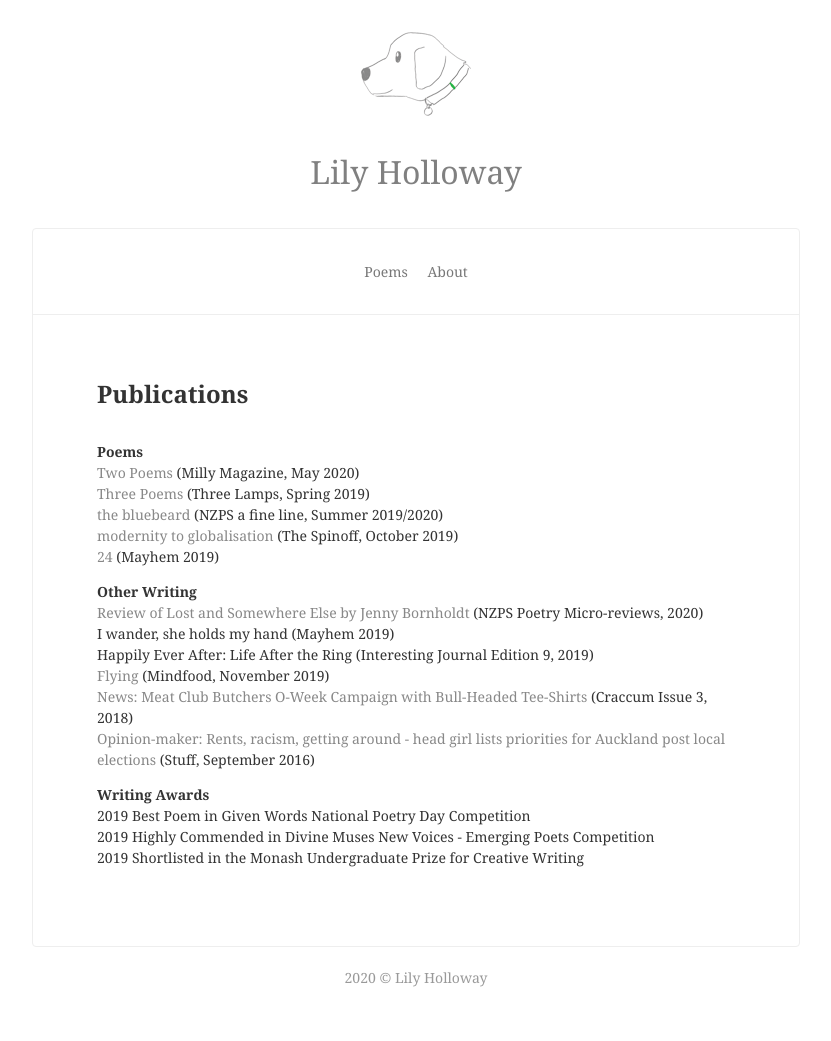
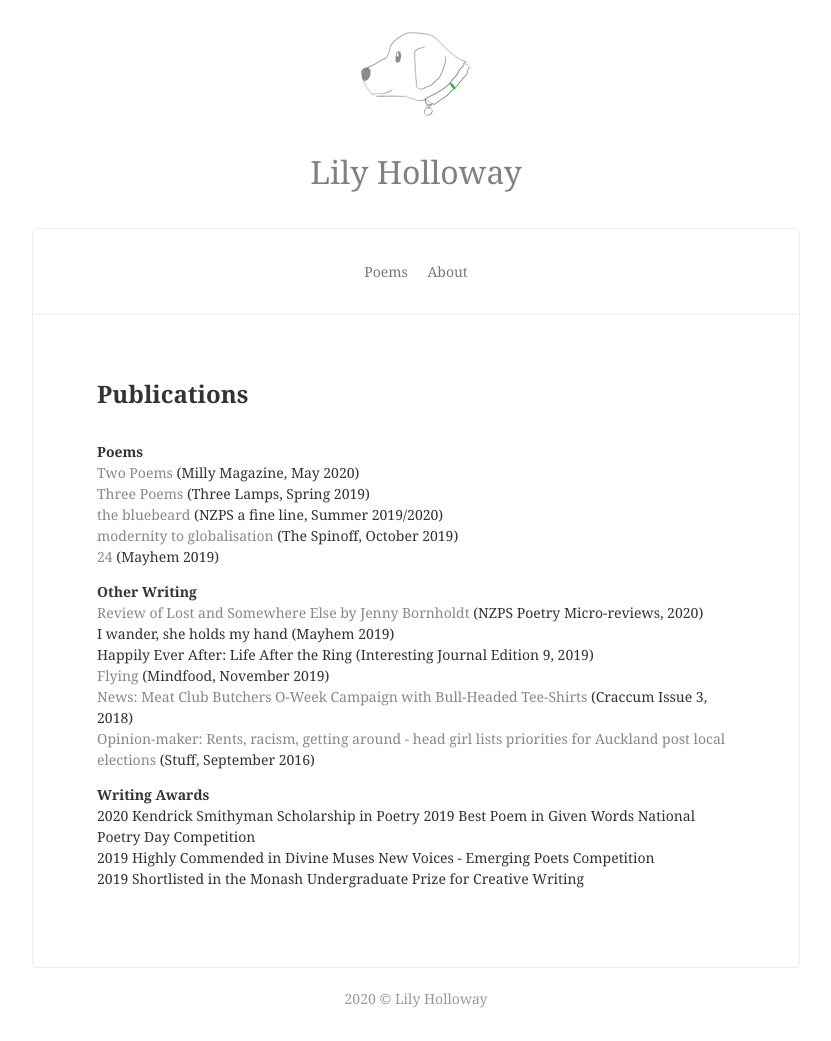
Before and after one commit to lilyholloway/lilyholloway.github.io, a Jekyll site: the page built from cv.md, in a window 1280 px wide. Shown: the whole page, without its empty margins (224-1055 px from the left). Built offline with Jekyll 4.4.1, drawn with Linux system fonts in a browser that asks for light colours; nearby versions of some CDN libraries; before the commit the page ends 1020 px from its top, so only the background shows below that.

Commit message:
Update cv.md

```diff
--- a/cv.md
+++ b/cv.md
@@ -20,6 +20,7 @@ Happily Ever After: Life After the Ring (Interesting Journal Edition 9, 2019)<br
 <a href="https://www.stuff.co.nz/auckland/local-news/north-shore-times/84029761/opinionmaker-rents-racism-getting-around--head-girl-lists-priorities-for-auckland-post-local-elections">Opinion-maker: Rents, racism, getting around - head girl lists priorities for Auckland post local elections</a> (Stuff, September 2016)
 
 <b>Writing Awards</b><br>
+2020 Kendrick Smithyman Scholarship in Poetry
 2019 Best Poem in Given Words National Poetry Day Competition<br>
 2019 Highly Commended in Divine Muses New Voices - Emerging Poets Competition<br>
 2019 Shortlisted in the Monash Undergraduate Prize for Creative Writing<br>
```
